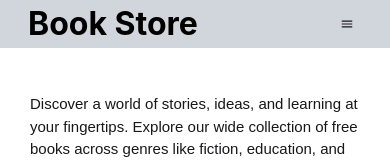
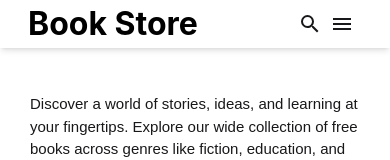
Before and after one commit to Sahilrawat666/bookstore, a React (Vite) app in the folder frontend/: page / in a window 390 px wide. Shown: the top 160 px of the page. Built offline with nearby package versions, Linux system fonts and the light colour scheme; no server answers.

Commit message:
improved search functionality

```diff
--- a/frontend/src/components/Navbar.jsx
+++ b/frontend/src/components/Navbar.jsx
@@ -82,7 +82,7 @@ function Navbar() {
 
   return (
     <>
-      <nav className=" sticky top-0 left-0 bg-gray-300 dark:bg-slate-900 dark:text-white dark:border-white ">
+      <nav className=" sticky top-0 left-0 bg-white/30 backdrop-blur-md shadow-md dark:bg-slate-900 dark:text-white dark:border-white ">
         <label htmlFor="" className="logo text-black dark:text-white">
           Book Store
         </label>
@@ -158,7 +158,12 @@ function Navbar() {
             )}
           </span>
         </ul>
-        <i className="menu" onClick={toggleMenu}>
+        <div className=" flex items-center lg:hidden  float-right">
+          <i className="search-icon   cursor-pointer  ">
+            <MdSearch className="text-2xl " />
+          </i>
+
+          <i className="menu text-2xl " onClick={toggleMenu}>
             <IoMenuSharp />
           </i>
           <ul className={isMenuOpen ? "menu-links active" : "menu-links "}>
@@ -182,6 +187,7 @@ function Navbar() {
               </li>
             )}
           </ul>
+        </div>
       </nav>
     </>
   );
--- a/frontend/src/components/SearchResults.jsx
+++ b/frontend/src/components/SearchResults.jsx
@@ -1,6 +1,7 @@
 import React, { useEffect, useState } from "react";
 import axios from "axios";
 import { useLocation } from "react-router-dom";
+import Cards from "./Cards";
 
 function SearchResults() {
   const location = useLocation();
@@ -43,16 +44,8 @@ function SearchResults() {
         <p>No books found.</p>
       ) : (
         <div className="grid grid-cols-1 sm:grid-cols-2 md:grid-cols-3 gap-4">
-          {results.map((book) => (
-            <div key={book._id} className="p-4 border rounded shadow">
-              <img
-                src={book.image}
-                alt={book.name}
-                className="w-full h-40 object-cover mb-2"
-              />
-              <h3 className="font-bold text-lg">{book.name}</h3>
-              <p>{book.title}</p>
-            </div>
+          {results.map((item) => (
+            <Cards key={item._id} item={item} />
           ))}
         </div>
       )}
```
Also changed, not shown: 5 other files (tests, documents, lock files or other folders). Lines whose indentation alone changed are shown as unchanged.
